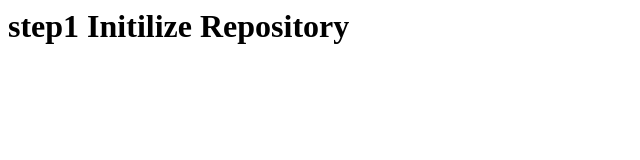
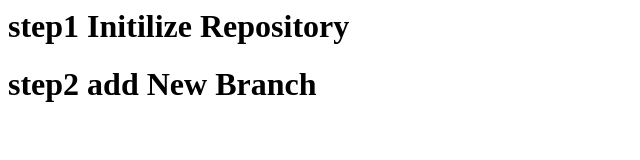
Before and after one commit to VishnuNakade/GitHuB_Learning, a plain HTML site: page index.html in a window 1280 px wide. Shown: the whole page, without its empty margins (0-640 px from the left). Drawn offline with Linux system fonts and the light colour scheme.

Commit message:
step2 add New Branch

```diff
--- a/index.html
+++ b/index.html
@@ -1 +1,2 @@
 <h1>step1 Initilize Repository</h1>
+<h1>step2 add New Branch</h1>
```
